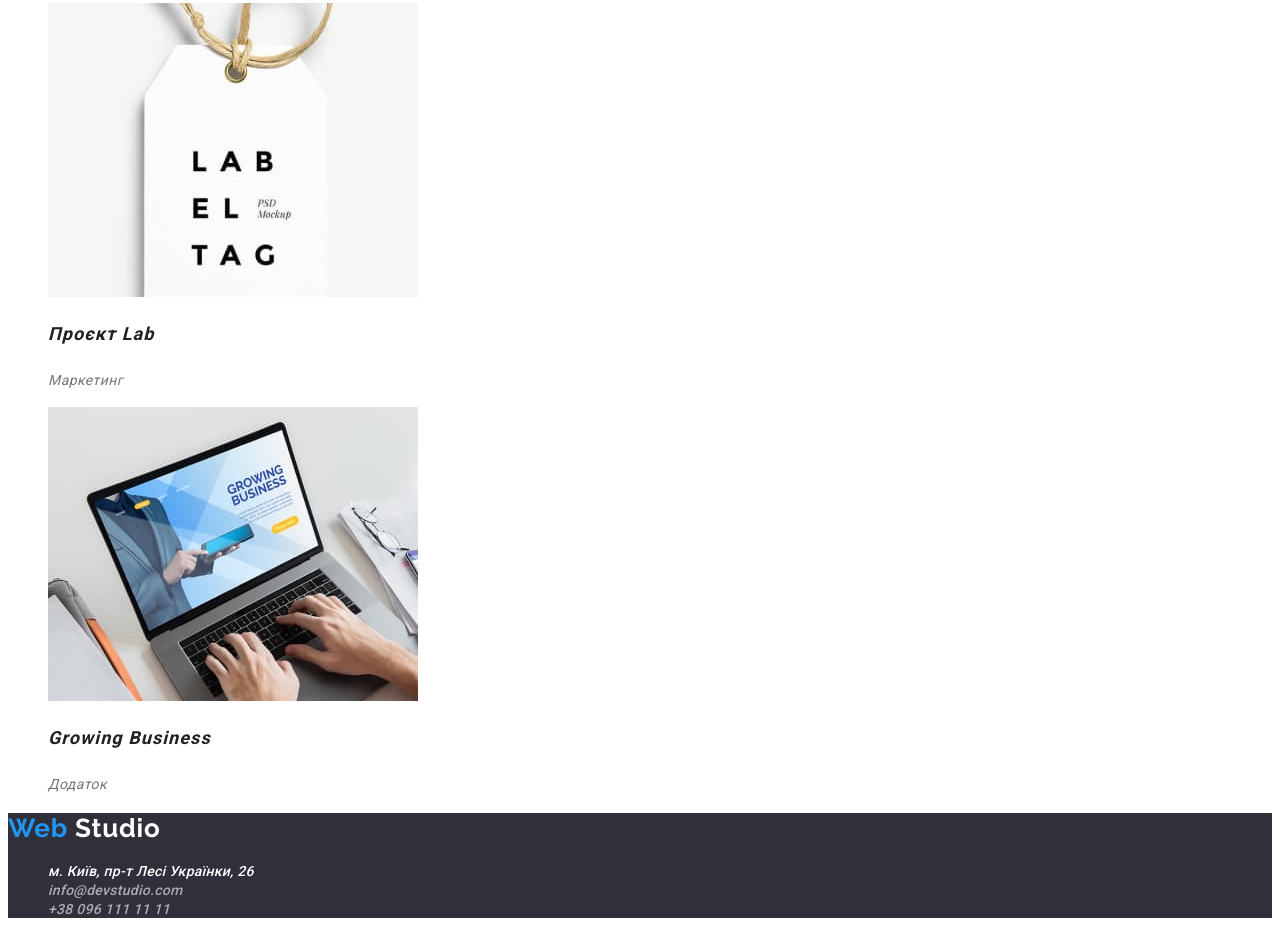
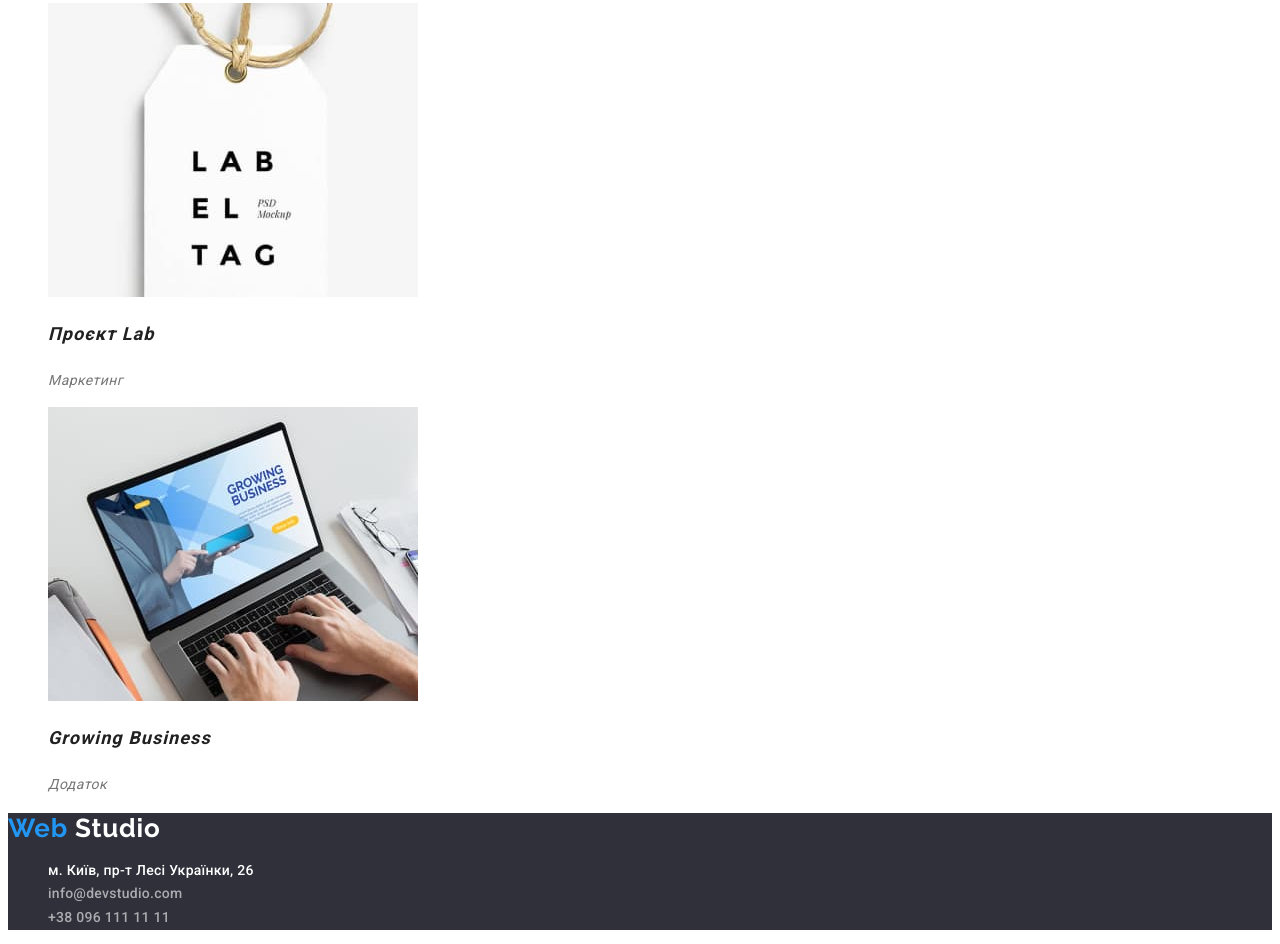
Before and after one commit to Artem-Fomenko/goit-markup-hw-02, a plain HTML site: page portfolio.html in a window 1280 px wide. Shown: the part 3180-4124 px from the top of the page. Drawn offline with Linux system fonts and the light colour scheme.

Commit message:
Update portfolio.html

```diff
--- a/portfolio.html
+++ b/portfolio.html
@@ -124,20 +124,10 @@
         ><span class="accent">Web</span> Studio</a
       >
       <address>
-        <ul class="list">
-          <li>
-            <a href="" class="location">м. Київ, пр-т Лесі Українки, 26</a>
-          </li>
-          <li>
-            <a href="mailto:info@devstudio.com" class="footer-contacts"
-              >info@devstudio.com</a
-            >
-          </li>
-          <li>
-            <a href="tel:+380961111111" class="footer-contacts"
-              >+38 096 111 11 11</a
-            >
-          </li>
+        <ul class="footer-address list">
+          <li><a href="" class="location">м. Київ, пр-т Лесі Українки, 26</a></li>
+          <li><a href="mailto:info@devstudio.com" class="footer-contacts">info@devstudio.com</a></li>
+          <li><a href="tel:+380961111111" class="footer-contacts">+38 096 111 11 11</a></li>
         </ul>
       </address>
     </footer>
```
